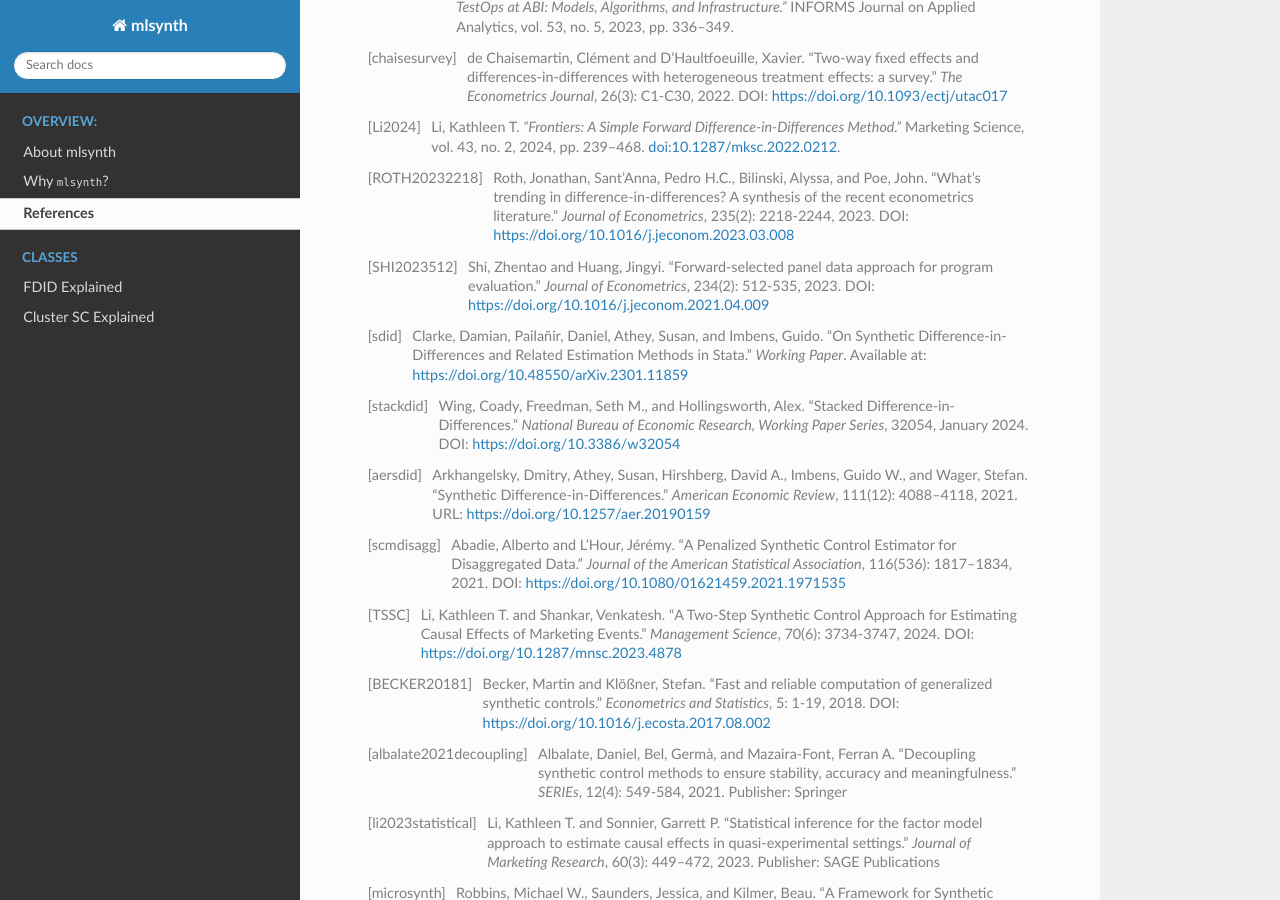
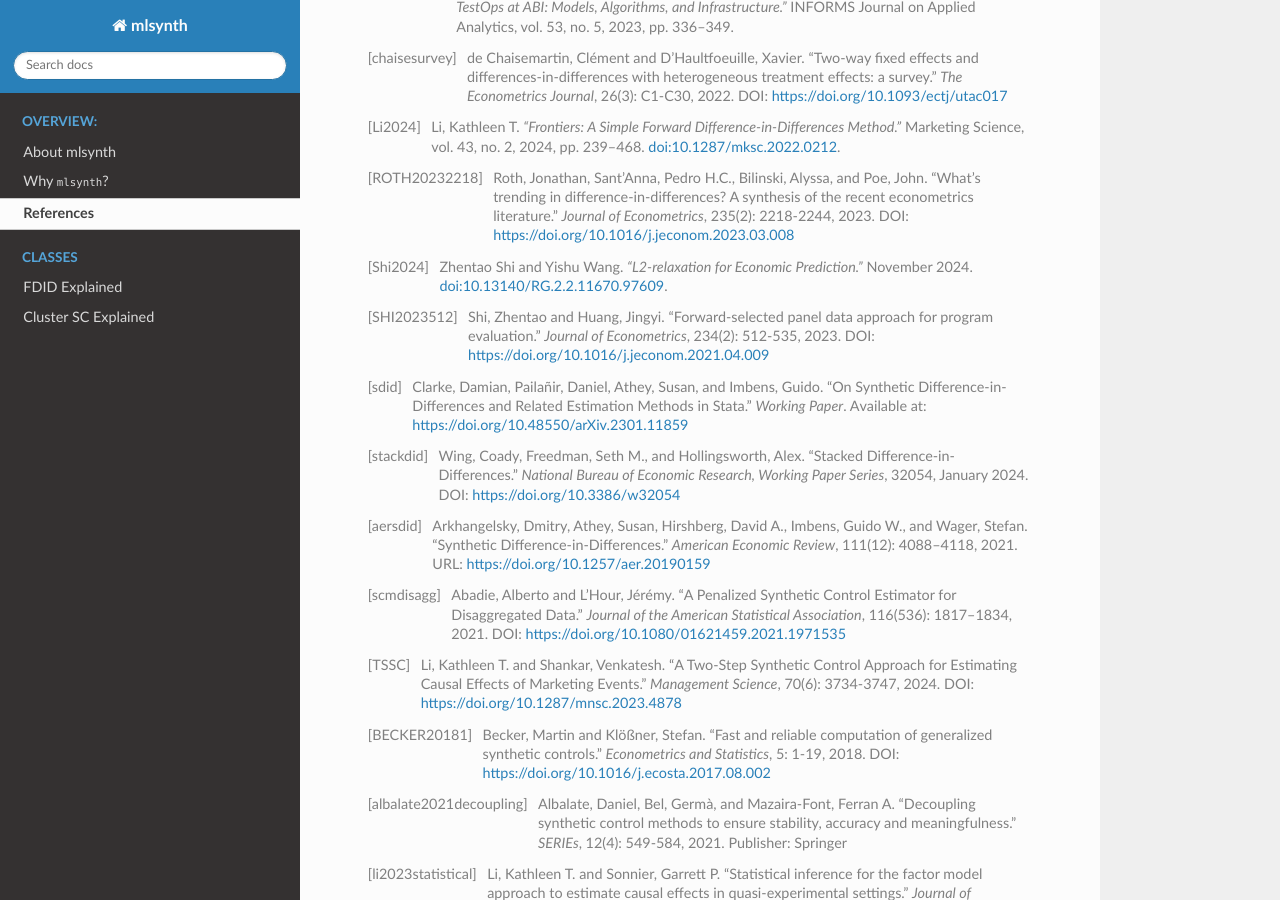
Before and after one commit to jgreathouse9/mlsynth, a Sphinx documentation site: the page built from docs/references.rst, in a window 1280 px wide and 900 px high, scrolled down 440 px. Built offline with Sphinx 7.4.7 and the Read the Docs theme 3.1.0, drawn with Linux system fonts in a browser that asks for light colours; pages that are not in the unit, such as notebooks, are missing from menus.

Commit message:
Update references.rst

```diff
--- a/docs/references.rst
+++ b/docs/references.rst
@@ -32,6 +32,9 @@
     "What's trending in difference-in-differences? A synthesis of the recent econometrics literature."
     *Journal of Econometrics*, 235(2): 2218-2244, 2023.
     DOI: https://doi.org/10.1016/j.jeconom.2023.03.008
+
+.. [Shi2024] Zhentao Shi and Yishu Wang. *"L2-relaxation for Economic Prediction."* November 2024. `doi:10.13140/RG.2.2.11670.97609 <https://doi.org/10.13140/RG.2.2.11670.97609>`_.
+
 
 .. [SHI2023512]
     Shi, Zhentao and Huang, Jingyi.
```
